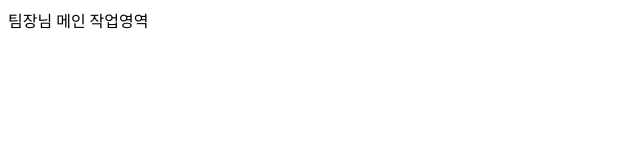
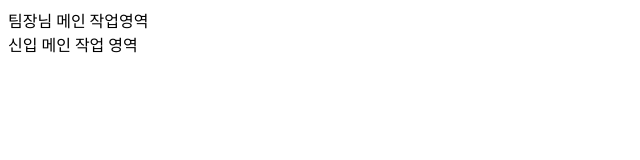
Before and after one commit to atrix9999/company-project, a plain HTML site: page main.html in a window 1280 px wide. Shown: the whole page, without its empty margins (0-640 px from the left). Drawn offline with Linux system fonts and the light colour scheme.

Commit message:
Team Member(1)

```diff
--- a/main.html
+++ b/main.html
@@ -6,5 +6,8 @@
   <div>
     팀장님 메인 작업영역
   </div>
+  <div>
+    신입 메인 작업 영역
+  </div>
 </body>
 </html>
```
